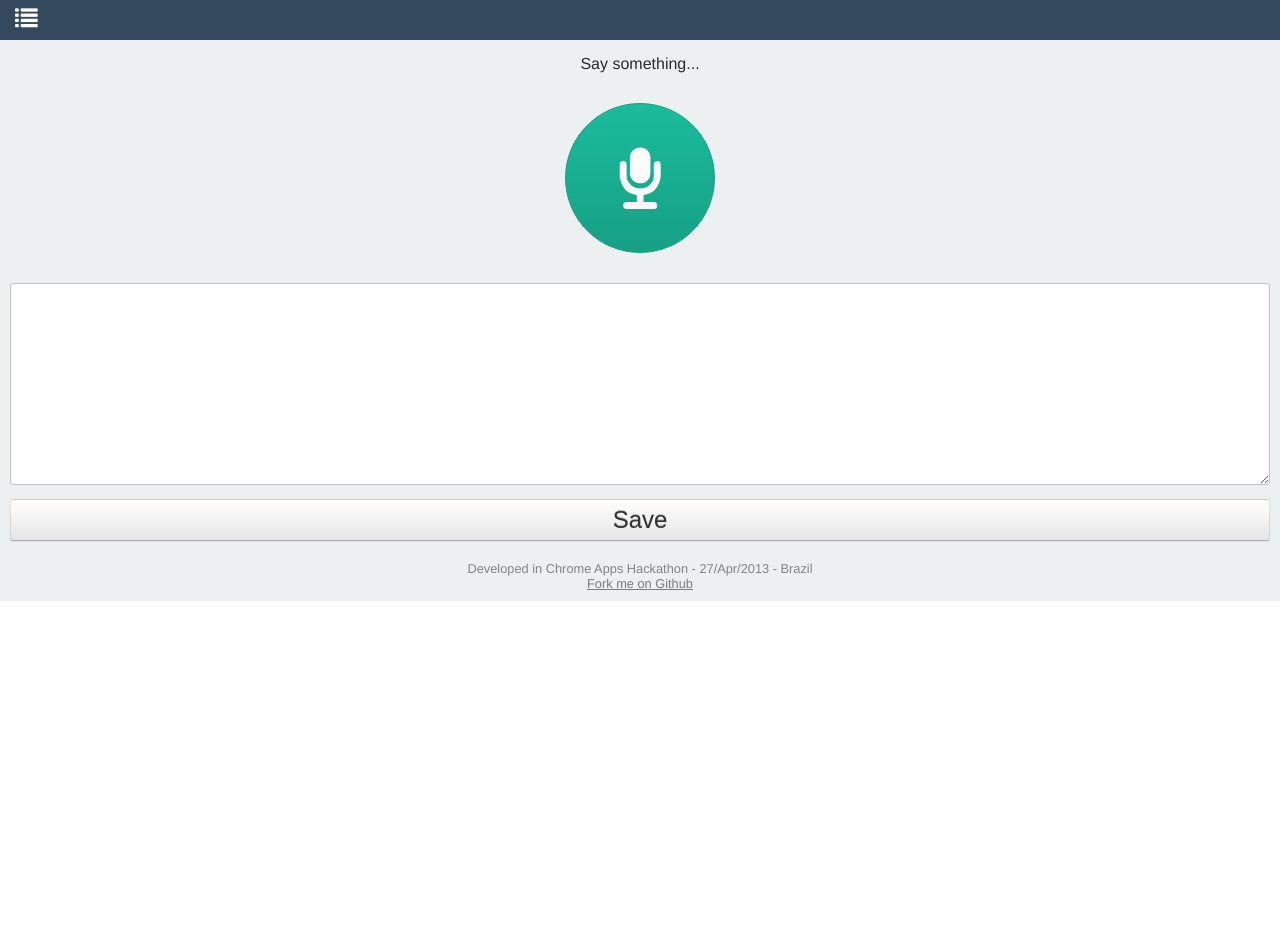
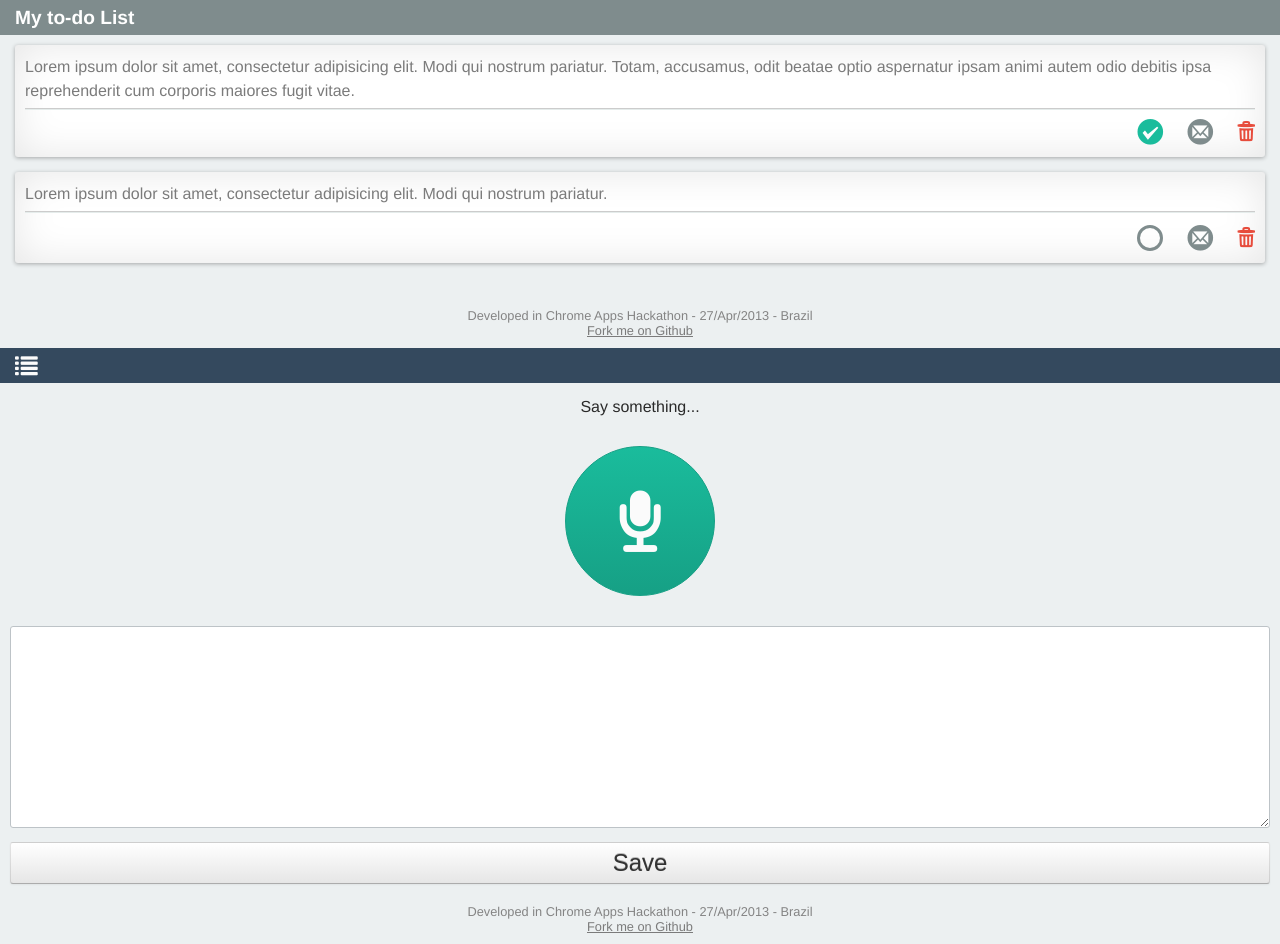
Before and after one commit to 2013-Chrome-Hackathon-SP/app, a browser extension: page index.html in a window 1280 px wide. Before the commit the page ends 800 px from the top, so only its background shows below. Drawn offline with Linux system fonts and the light colour scheme.

Commit message:
Finally to-do list

```diff
--- a/index.html
+++ b/index.html
@@ -6,33 +6,41 @@
 	<link rel="stylesheet" href="public/stylesheet/application.css">
 </head>
 <body>
-	<!-- <div class="sidebar">
+	<div class="sidebar">
 		<header class="header limit" role="banner">
-			<a href="#" class="icon-list"></a>
+			<h1>My to-do List</h1>
 		</header>
 
 		<main role="main" class="limit ">
-			<header>
-				<h1></h1>
-			</header>
-			<ol class="list">
+			<ul class="list">
 				<li>
+					<div class="list-item">
+						<p>Lorem ipsum dolor sit amet, consectetur adipisicing elit. Modi qui nostrum pariatur. Totam, accusamus, odit beatae optio aspernatur ipsam animi autem odio debitis ipsa reprehenderit cum corporis maiores fugit vitae.</p>
+					</div>
 					<div class="box-actions">
+						<a href="" class="icon-checkmark-circle"></a>
+						<a href="" class="icon-mail"></a>
 						<a href="" class="icon-trash"></a>
-						<a href="" class="icon-checkmark-circle"></a>
-						<a href="" class="">Send Mail</a>
 					</div>
-					<p>Lorem ipsum dolor sit amet, consectetur adipisicing elit. Modi qui nostrum pariatur. Totam, accusamus, odit beatae optio aspernatur ipsam animi autem odio debitis ipsa reprehenderit cum corporis maiores fugit vitae.</p>
-
 				</li>
-			</ol>
+				<li>
+					<div class="list-item">
+						<p>Lorem ipsum dolor sit amet, consectetur adipisicing elit. Modi qui nostrum pariatur. </p>
+					</div>
+					<div class="box-actions">
+						<a href="" class="icon-checkmark"></a>
+						<a href="" class="icon-mail"></a>
+						<a href="" class="icon-trash"></a>
+					</div>
+				</li>
+			</ul>
 		</main>
 
 		<footer role="contentinfo" class="footer limit">
 			<p>Developed in Chrome Apps Hackathon - 27/Apr/2013 - Brazil</p>
 			<a href="https://github.com/2013-Chrome-Hackathon-SP/app">Fork me on Github</a>
 		</footer>
-	</div> -->
+	</div>
 	<div class="main">
 		<header class="header limit" role="banner">
 			<a href="#" class="icon-list icon"></a>
--- a/public/stylesheet/application.css
+++ b/public/stylesheet/application.css
@@ -11,6 +11,7 @@ fieldset{border: none;}
 
 body, textarea {
   font: normal 100%/normal Helvetica, Arial, sans-serif;
+  color: #7b7b7b;
 }
 a{color: #7b7b7b;}
 
@@ -39,7 +40,8 @@ a{color: #7b7b7b;}
 	-webkit-font-smoothing: antialiased;
 }
 
-.icon-trash, .icon-settings, .icon-speech, .icon-checkmark-circle, .icon-list {
+.icon-trash, .icon-settings, .icon-speech, .icon-checkmark-circle, .icon-list,
+.icon-spin, .icon-mail {
 	font-family: 'icomoon';
 	speak: none;
 	font-style: normal;
@@ -63,15 +65,35 @@ a{color: #7b7b7b;}
 }
 .icon-checkmark-circle:before {
 	content: "\e001";
+	color: #1abc9c;
 }
 .icon-list:before {
 	content: "\e007";
 	font-size: 1.5em;
 }
-[class^="icon-"]{color: #fbfbfb; text-decoration: none; }
+.icon-spin:before {
+	content: "\3f";
+}
+.icon-mail:before {
+	content: "\e000";
+}
+.icon-checkmark{
+	border: 3px solid;
+	border-radius: 26px;
+	display: inline-block;
+	top: 2px;
+	height: 26px;
+	position: relative;
+	width: 26px;
+}
+
+[class^="icon-"]{
+	color: #fbfbfb;
+	text-decoration: none;
+}
 .icon-list{padding: 5px;}
 .main{background: #ecf0f1;}
-.sidebar{background: #bdc3c7;}
+.sidebar{background: #ecf0f1;}
 .main .header,
 .main .icon-list{
 	background: #34495e;
@@ -80,8 +102,12 @@ a{color: #7b7b7b;}
 .sidebar .icon-list{
 	background: #7f8c8d;
 }
-.header{padding: 7px 0;}
-
+.header{padding: 7px 0; height: 35px;}
+.sidebar .header h1{
+	color: #fff;
+	font-size: 1.2em;
+	margin-left: 5px;
+}
 
 .limit{padding-right:10px; padding-left: 10px;}
 .button-speech{
@@ -165,12 +191,69 @@ textarea, .btn-confirm{
 	text-align: center;
 }
 .list{
-	background: #f2f2f2;
-	padding: 10px;
+	padding: 10px 5px;
 	overflow: hidden;
 }
-.box-action{
-	float: right;
-	margin-right: 10px;
-	width: 75%;
+.list li{
+	background: #fff;
+	border-radius: 3px;
+	-moz-border-radius: 3px;
+	-moz-border-radius: 3px;
+	margin-bottom: 15px;
+	padding: 10px;
 }
+.list li:hover{
+	-webkit-box-shadow:0 1px 4px rgba(0, 0, 0, 0.6), 0 0 40px rgba(0, 0, 0, 0.2) inset;
+	-moz-box-shadow:0 1px 4px rgba(0, 0, 0, 0.6), 0 0 40px rgba(0, 0, 0, 0.2) inset;
+	box-shadow:0 1px 4px rgba(0, 0, 0, 0.6), 0 0 40px rgba(0, 0, 0, 0.2) inset;
+}
+.list-item{
+	line-height: 24px;
+	padding: 0 0 5px;
+	border-bottom: 1px solid #ccc ;
+}
+.box-actions{
+	border-top: 1px solid #e5eceb;
+	padding: 10px 0 0;
+	text-align: right;
+}
+.box-actions [class^="icon-"]{
+	color: #7f8c8d;
+	font-size: 1.6em;
+	margin-left: 20px;
+}
+.box-actions [class^="icon-"]:hover,
+.box-actions [class^="icon-"]:focus{
+	opacity: 0.8;
+}
+.list li{
+	position:relative;
+	-webkit-box-shadow:0 1px 4px rgba(0, 0, 0, 0.3), 0 0 40px rgba(0, 0, 0, 0.1) inset;
+	-moz-box-shadow:0 1px 4px rgba(0, 0, 0, 0.3), 0 0 40px rgba(0, 0, 0, 0.1) inset;
+	box-shadow:0 1px 4px rgba(0, 0, 0, 0.3), 0 0 40px rgba(0, 0, 0, 0.1) inset;
+}
+.list li:before, .list li:after
+{
+	content:"";
+    position:absolute;
+    z-index:-1;
+    -webkit-box-shadow:0 0 20px rgba(0,0,0,0.8);
+    -moz-box-shadow:0 0 20px rgba(0,0,0,0.8);
+    box-shadow:0 0 20px rgba(0,0,0,0.8);
+    top:10px;
+    bottom:10px;
+    left:0;
+    right:0;
+    -moz-border-radius:100px / 10px;
+    border-radius:100px / 10px;
+}
+.list li:after
+{
+	right:10px;
+	left:auto;
+	-webkit-transform:skew(8deg) rotate(3deg);
+	-moz-transform:skew(8deg) rotate(3deg);
+	-ms-transform:skew(8deg) rotate(3deg);
+	-o-transform:skew(8deg) rotate(3deg);
+	transform:skew(8deg) rotate(3deg);
+}
```
Also changed, not shown: public/stylesheet/fonts/icomoon.ttf, public/stylesheet/fonts/icomoon.woff, 2 other files.
